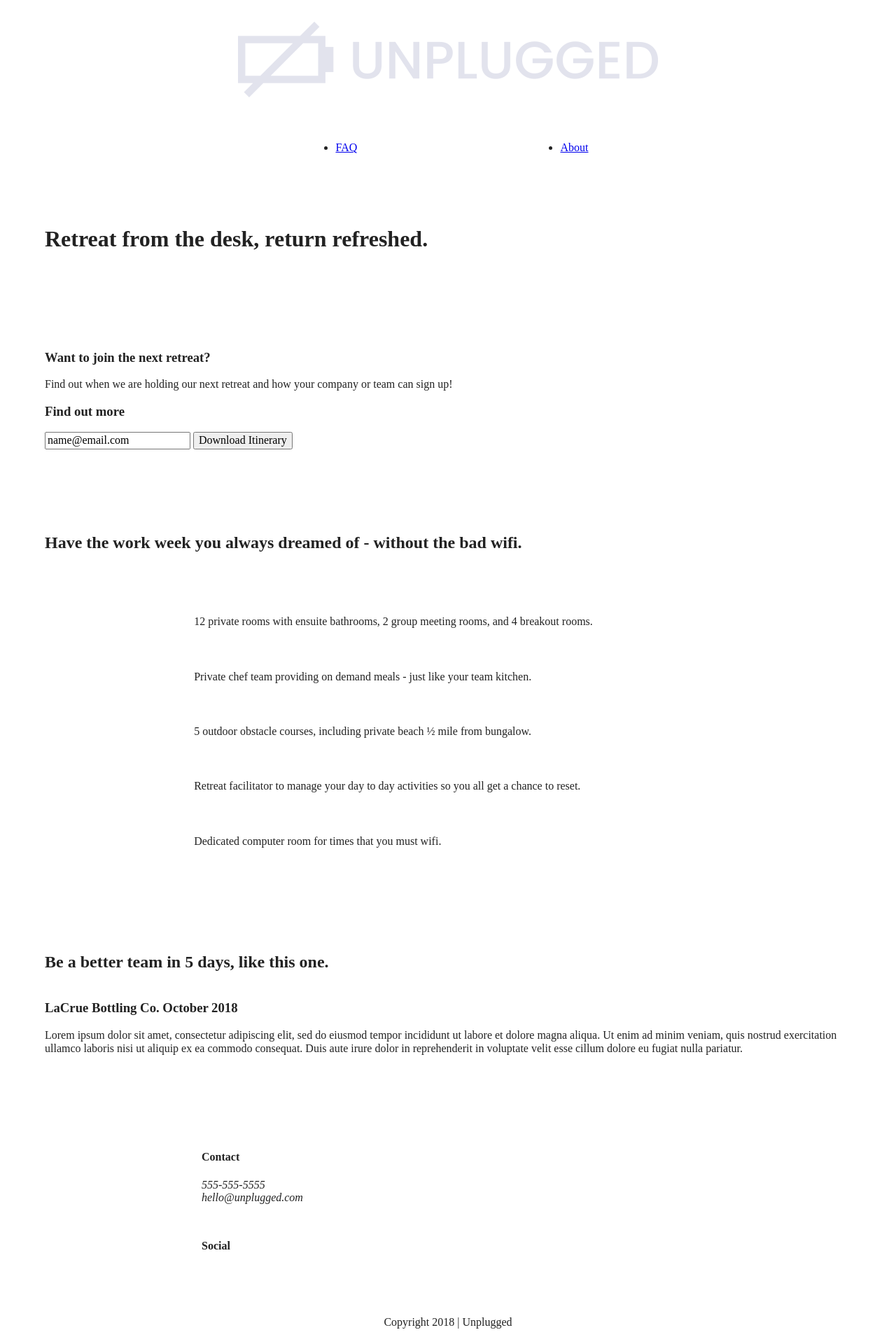
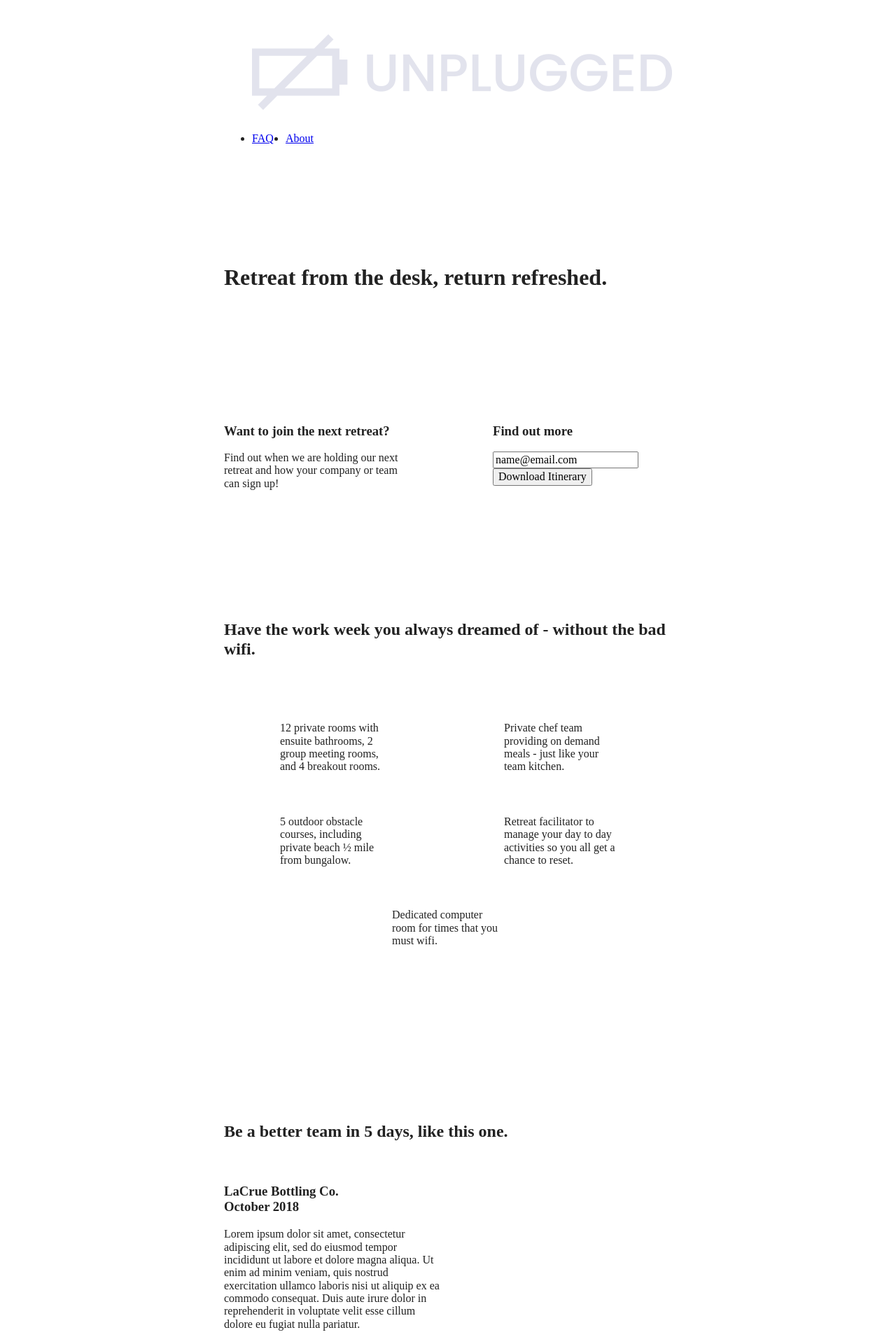
Before and after one commit to pperalta-ux/unplugged-retreat, a website built with Parcel: page index.html in a window 1280 px wide. Shown: the top 1920 px of the page at 70% size. Built offline with nearby package versions, Linux system fonts and the light colour scheme.

Commit message:
added breakpoints to css

```diff
--- a/css/main.css
+++ b/css/main.css
@@ -361,9 +361,118 @@ aside {
    Modify as content requires.
    ========================================================================== */
 
-@media only screen and (min-width: 35em) {
-  /* Style adjustments for viewports that meet the condition */
+@media only screen and (min-width: 768px) {
+  /* Tablet styles here */
+
+/* General styles */
+.content-wrapper {
+  max-width: 640px;
+  margin: 100px 0;
+  }
+/* Header */
+header {
+  justify-content: space-around;
+  padding: 33px 0;
+  }
+header .content-wrapper {
+  width: 100%;
+  justify-content: space-between;
+  }
+header nav {
+  width: 20%;
+  }
+header nav ul {
+  justify-content: space-between;
+  }
+.header-divider {
+  display: none;
+  }
+/* Hero Area */
+
+/* Aside */
+aside .content-wrapper {
+  margin: 50px 0;
+  display: flex;
+  justify-content: space-between;
+  flex-flow: row wrap;
+  }
+aside .content-wrapper .form-description,
+aside .content-wrapper .form {
+  width: 40%;
+  margin: 0;
+  }
+
+/* Features */
+.features article {
+  display: flex;
+  justify-content: center;
+  align-items: center;
+  flex-flow: column wrap;
+  flex-basis: 50%;
+  }
+.features .features-item-description {
+  width: 50%;
+  }
+
+/* Reviews */
+.reviews article {
+  display: flex;
+  justify-content: space-between;
+  }
+.reviews article div {
+  width: 49%;
+  }
+
+/* Footer */
+footer .content-wrapper {
+  width: 65%;
+  margin: 100px 0;
+  }
+.footer-content {
+  display: flex;
+  justify-content: space-between;
+  align-items: center;
+  }
+footer .contact {
+  margin-bottom: 0;
+  }
+footer .copyright {
+  width: 100%;
+  }
+/* ==========================================================================
+     About Page
+========================================================================== */
+.mission-content {
+  display: flex;
+  justify-content: space-between;
+  align-items: center;
+  padding-top: 20px
+  }
+.mission-content p {
+  width: 45%;
+  }
+.contact-section .content-wrapper h2 {
+  width: 80%;
+  }
+.contact-content {
+  display: flex;
+  justify-content: space-between;
+  align-items: flex-start;
+  }
+/* ==========================================================================
+     FAQ Page
+========================================================================== */
+.faq .content-wrapper {
+  justify-content: space-between;
+  }
+.faq-content {
+  flex-basis: 45%;
+  }
+.faq h2 {
+  width: 100%;
+  }
 }
+
 
 @media print,
 (-webkit-min-device-pixel-ratio: 1.25),
```
